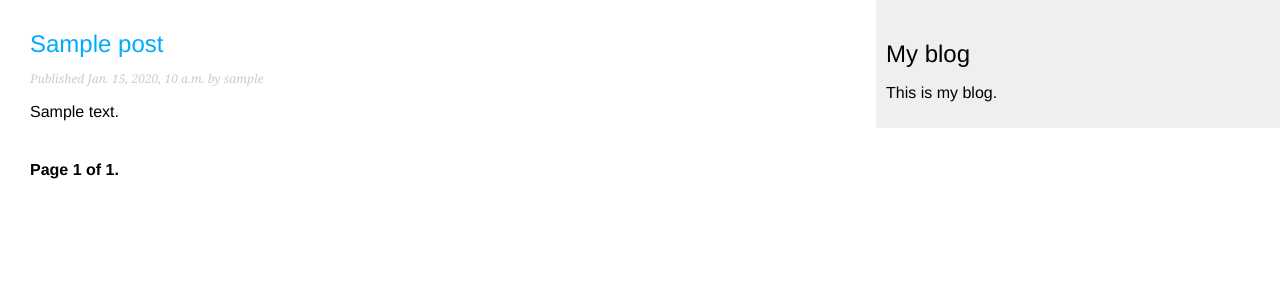
After one commit to huh0913/mysite, a Django app: page / in a window 1280 px wide. The commit adds this page. Shown: the top 300 px of the page. Run offline with Django 4.2, Linux system fonts and the light colour scheme; tables that the repository leaves empty hold one stand-in row (values such as "Sample post").

Commit message:
add paginations and urls reverse

```diff
--- a/blog/models.py
+++ b/blog/models.py
@@ -2,10 +2,12 @@ from django.db import models
 from django.utils import timezone
 # Create your models here.
 from django.contrib.auth.models import User
+from django.urls import reverse
 
 class PublishedManager(models.Manager):
     def get_queryset(self):
         return super().get_queryset().filter(status=Post.Status.PUBLISHED)
+
 class Post(models.Model):
 
     class Status(models.TextChoices):
@@ -13,7 +15,7 @@ class Post(models.Model):
         PUBLISHED = 'PB', 'Published'
 
     title = models.CharField(max_length=250)
-    slug = models.SlugField(max_length=250)
+    slug = models.SlugField(max_length=250, unique_for_date='publish')
     author = models.ForeignKey(User, on_delete=models.CASCADE, related_name='blog_posts')
     body = models.TextField()
     publish = models.DateTimeField(default=timezone.now)
@@ -33,4 +35,5 @@ class Post(models.Model):
     def __str__(self):
         return self.title
 
-#j,
+    def get_absolute_url(self):
+        return reverse('blog:post_detail', args=[self.publish.year, self.publish.month, self.publish.day, self.slug])
--- /dev/null
+++ b/blog/templates/blog/paginator.html
@@ -0,0 +1,13 @@
+<div class="pagination">
+    <span class="step-links">
+        {% if page.has_previous %}
+        <a href="?page={{ page.previous_page_number }}">Previous</a>
+        {% endif %}
+        <span class="current">
+            Page {{ page.number }} of {{ page.paginator.num_pages }}.
+        </span>
+        {% if page.has_next %}
+        <a href="?page={{ page.next_page_number }}">Next</a>
+        {% endif %}
+    </span>
+</div>
--- a/blog/templates/blog/post/list.html
+++ b/blog/templates/blog/post/list.html
@@ -6,11 +6,12 @@
 {% block content %}
     {% for post in posts  %}
         <h2>
-            <a href="{% url 'blog:post_detail' post.id %}">{{ post.title }}</a>
+            <a href="{{ post.get_absolute_url }}">{{ post.title }}</a>
             </h2>
         <p class="date">
             Published {{ post.publish }} by {{ post.author }}
         </p>
         {{ post.body|truncatewords:30|linebreaks }}
     {% endfor %}
-{% endblock %}
+        {% include 'blog/paginator.html' with page=posts %}
+    {% endblock %}
--- a/blog/urls.py
+++ b/blog/urls.py
@@ -1,10 +1,10 @@
 from django.urls import path
-from . import views
+from . views import post_list, post_detail
 
 app_name = 'blog'
 
 urlpatterns = [
     # представления поста
-    path('', views.post_list, name='post_list'),
-    path('<int:id>/', views.post_detail, name='post_detail'),
+    path('', post_list, name='post_list'),
+    path('<int:year>/<int:month>/<int:day>/<slug:post>/', post_detail, name='post_detail'),
 ]
--- a/blog/views.py
+++ b/blog/views.py
@@ -1,11 +1,15 @@
 from django.shortcuts import render, get_object_or_404
 from .models import Post
 # Create your views here.
-
+from django.core.paginator import Paginator
 
 
 def post_list(request):
-    posts = Post.published.all()
+    post = Post.published.all()
+    paginator = Paginator(post, 2)
+    page_number = request.GET.get('page', 1)
+    posts = paginator.page(page_number)
+
     context = {
         'posts': posts,
     }
@@ -13,8 +17,8 @@ def post_list(request):
 
 
 
-def post_detail(request, id):
-    post = get_object_or_404(Post,id=id, status=Post.Status.PUBLISHED)
+def post_detail(request, year, month, day, post):
+    post = get_object_or_404(Post, status=Post.Status.PUBLISHED, slug=post, publish__year=year, publish__month=month, publish__day=day)
     context = {
         'post': post
     }
--- a/mysite/urls.py
+++ b/mysite/urls.py
@@ -19,5 +19,5 @@ from django.urls import path, include
 
 urlpatterns = [
     path('admin/', admin.site.urls),
-    path('blog/', include('blog.urls', namespace='blog'))
+    path('', include('blog.urls', namespace='blog'))
 ]
```
Also changed, not shown: blog/templates/blog/post/detail.html (+11 -0 lines), blog/migrations/0002_alter_post_slug.py (added).
